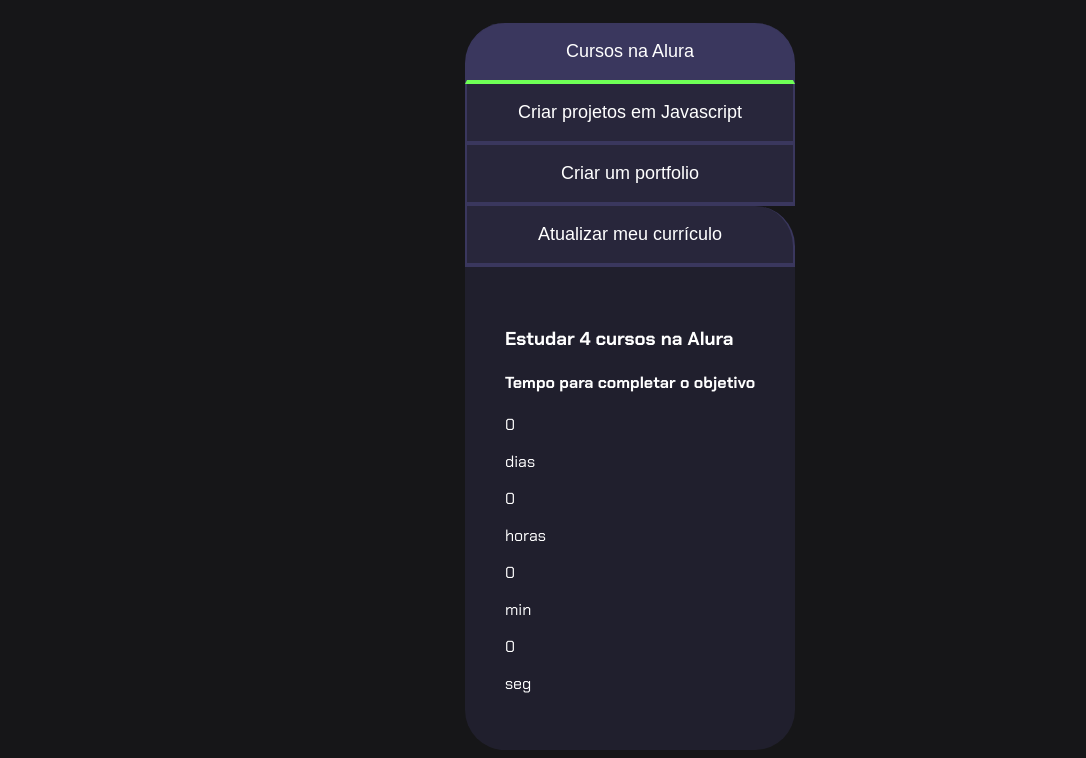
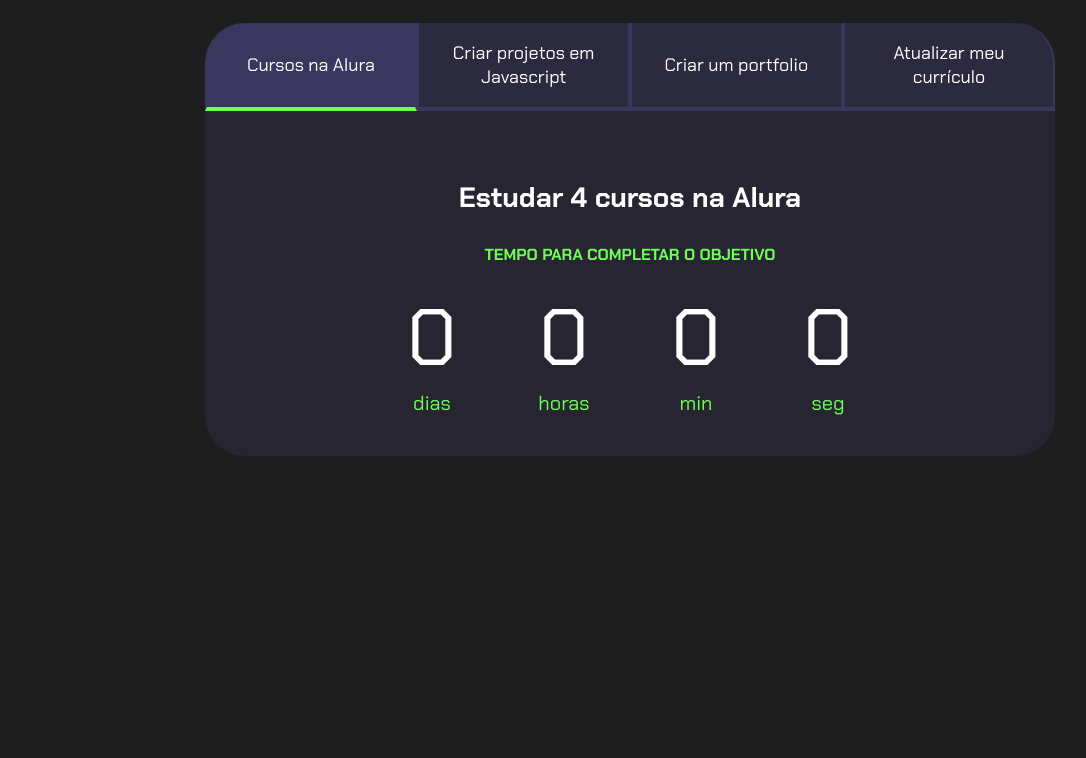
Before and after one commit to Umotakinho/PROJETODEVIDA, a plain HTML site: page DAVYD/index.html in a window 1280 px wide. Shown: the part 80-838 px from the top of the page, without its empty margins (10-1096 px from the left). After the commit the page ends 800 px from the top, so only its background shows below. Drawn offline with Linux system fonts and the light colour scheme.

Commit message:
Update style.css

```diff
--- a/DAVYD/style.css
+++ b/DAVYD/style.css
@@ -1,7 +1,7 @@
-@import url('https://fonts.googleapis.com/css?family=Chakra+Petch:wght@400;700&display=swap');
+@import url('https://fonts.googleapis.com/css2?family=Chakra+Petch:wght@400;700&display=swap');
 
 :root {
-  --cor-de-fundo: #161618;
+    --cor-de-fundo: #1E1E1E;
     --verde: #6FFF57;
     --branco: #FFFFFF;
     --botao-ativo: #3A375E;
@@ -15,7 +15,8 @@
     font-family: 'Chakra Petch', sans-serif;
 }
 
-.conteudo-principal{
+
+.conteudo-principal {
     display: flex;
     flex-direction: column;
     justify-content: center;
@@ -31,12 +32,13 @@
     font-size: 32px;
 }
 
-.titulo-principal span{
+.titulo-principal span {
     color: var(--verde);
 }
 
-.botao{
-    font-family: "Crakra Petch", sans-serif;
+
+.botao {
+    font-family: 'Chakra Petch', sans-serif;
     background-color: var(--botao-inativo);
     color: var(--branco);
     display: flex;
@@ -51,13 +53,12 @@
     border-top: none;
 }
 
-.botao:first-child{
+.botao:first-child {
     border-radius: 40px 40px 0 0;
 }
 
-.botao{
+.botoes {
     display: block;
-
 }
 
 .botao.ativo{
@@ -75,19 +76,53 @@
 }
 
 .aba-conteudo{
-    display: none
+    display: none;
 }
 
+.aba-conteudo-titulo-principal{
+    font-size: 28px;
+    text-align: center;
+}
+.aba-conteudo-titulo-secundario{
+    text-align: center;
+    color: var(--verde);
+    text-transform: uppercase;
+}
 
-@media screen and (min-width: 768px){
-  .bot
-  .botao:last-child{
+.contador{
+    display:flex;
+    justify-content: center;
+    flex-wrap: wrap;
+}
+.contador-digito{
+    padding: 0 16px;
+    text-align: center;
+    min-width: 100px;
+}
+
+.contador-digito-numero{
+    font-size: 80px;
+    margin: 0;
+
+}
+
+.contador-digito-texto{
+    color: var(--verde);
+    font-size: 20px;
+    margin: 0;
+
+}
+
+@media screen and (min-width: 768px) {
+    .botoes {
+        display: flex;
+    }
+
+    .botao:first-child {
+        border-radius: 40px 0 0 0;
+    }
+
+    .botao:last-child {
         border-radius: 0 40px 0 0;
     }
 }
-
-
-
-.botao:last-child{
-  border-radius: 0 40px 0 0;
-}
```
Lines whose indentation alone changed are shown as unchanged.
